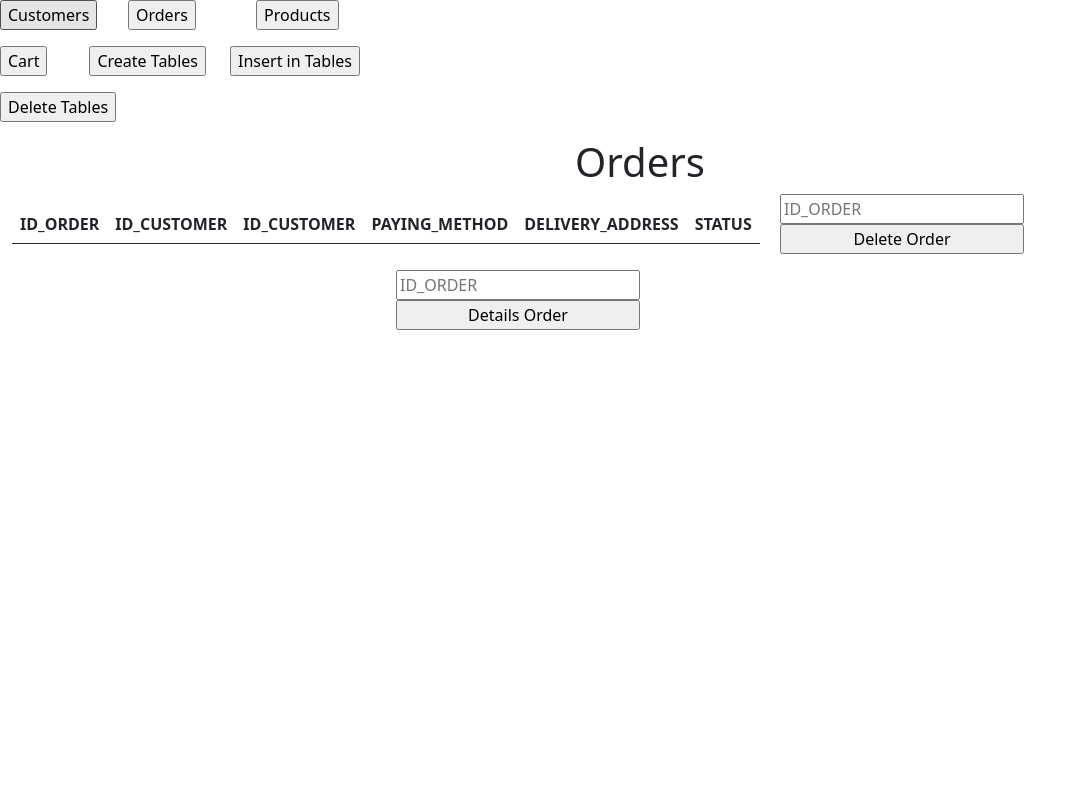
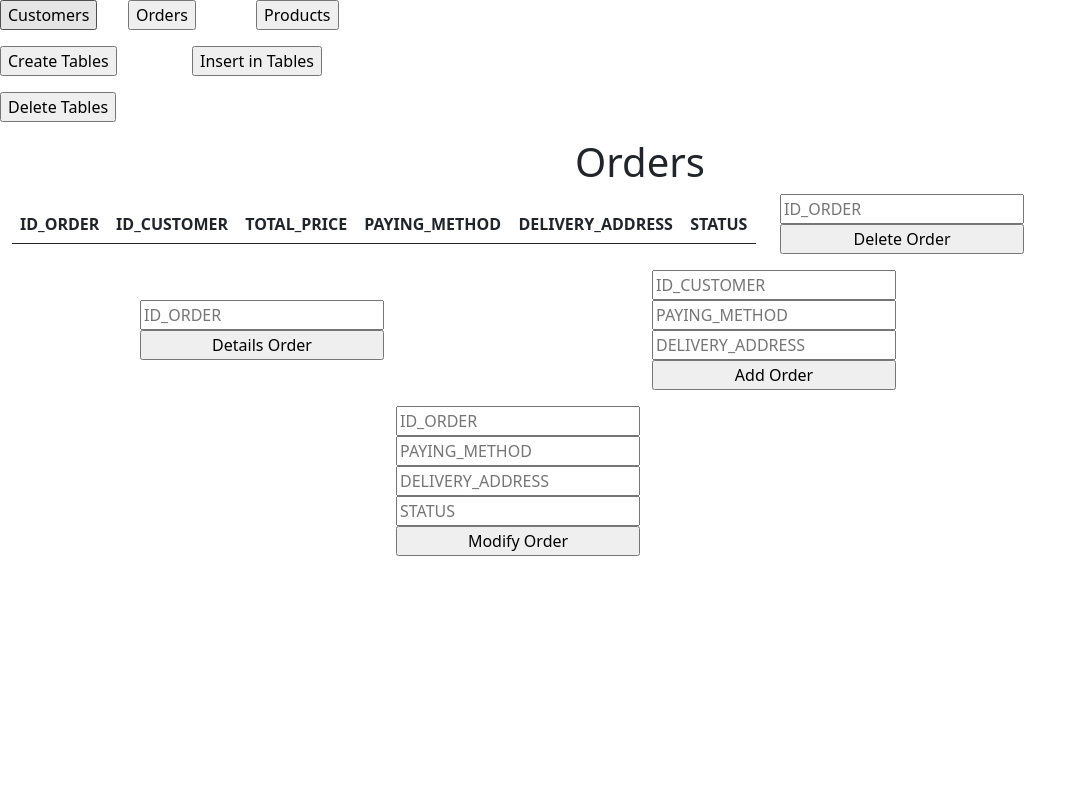
Before and after one commit to claudiuohr/databases_onlineshop, a Flask app: page /orders in a window 1280 px wide. Shown: the top 812 px of the page, without its empty margins (0-1087 px from the left). Run offline with Flask 2, Linux system fonts and the light colour scheme; data that the repository does not hold is empty.

Commit message:
functionalitati la order

```diff
--- a/main.py
+++ b/main.py
@@ -44,7 +44,10 @@ def handle_add_customer():
     nr_telefon = request.form['nr_telefon']
     conn = connect_to_database()
     cursor = conn.cursor()
-    cursor.execute(f"""INSERT INTO client (membership) VALUES ({membership})""")
+    if membership != '':
+        cursor.execute(f"""INSERT INTO client (membership) VALUES ({membership})""")
+    else:
+        cursor.execute(f"""INSERT INTO client (membership) VALUES (DEFAULT)""")
     cursor.execute("""INSERT INTO detalii_client (nume,prenume,adresa,adresa_email,nr_telefon,id_client) VALUES (%s,%s,%s,%s,%s, LAST_INSERT_ID())""",(nume,prenume,adresa,adresa_email,nr_telefon))
     cursor.execute("COMMIT")
     return redirect('/customers')
@@ -60,6 +63,8 @@ def handle_update_customer():
     nr_telefon = request.form['nr_telefon']
     conn = connect_to_database()
     cursor = conn.cursor()
+    if id_client == '':
+        return redirect('/customers')
     if membership != '':
         cursor.execute(f"""UPDATE client SET membership={membership} WHERE id_client={id_client}""")
     if nume != '':
@@ -83,7 +88,6 @@ def handle_delete_customer():
     conn = connect_to_database()
     cursor = conn.cursor()
     cursor.execute(f"""DELETE FROM detalii_client WHERE id_client={id_client}""")
-    cursor.execute(f"""DELETE FROM metoda_de_plata WHERE id_comanda IN (SELECT id_comanda FROM comanda WHERE id_client={id_client})""")
     cursor.execute(f"""DELETE FROM detalii_comanda WHERE id_comanda IN (SELECT id_comanda FROM comanda WHERE id_client={id_client})""")
     cursor.execute(f"""DELETE FROM comanda WHERE id_client={id_client}""")
     cursor.execute(f"""DELETE FROM client WHERE id_client={id_client}""")
@@ -117,6 +121,12 @@ def handle_update_product():
     cantitate=request.form['cantitate']
     conn = connect_to_database()
     cursor = conn.cursor()
+    if id_produs == '':
+        return redirect('/products')
+    cursor.execute(f"""Select disponibilitate from produs where id_produs={id_produs}""")
+    disponibilitate = cursor.fetchone()[0]
+    if disponibilitate == '0':
+        return redirect('/products')
     if denumire != '':
         cursor.execute(""" UPDATE produs SET denumire=%s WHERE id_produs=%s""",(denumire,id_produs))
     if pret != '':
@@ -136,23 +146,30 @@ def handle_delete_product():
     cursor.execute("COMMIT")
     return redirect('/products')
 
-@app.route('/add_to_cart',methods=['GET','POST'])
-def handle_add_to_cart():
+@app.route('/add_to_order',methods=['GET','POST'])
+def handle_add_to_order():
+    id_comanda=request.form['id_comanda']
     id_produs=request.form['id_produs']
-    cantitate=request.form['cantitate']
+    nr_prd=request.form['cantitate']
     conn = connect_to_database()
     cursor = conn.cursor()
-    cursor.execute("""INSERT INTO cos (id_produs,cantitate) VALUES (%s,%s)""",(id_produs,cantitate))
+    if id_produs == '' or nr_prd == '' or id_comanda == '':
+        return redirect('/products')
+    cursor.execute(f"""Select disponibilitate from produs where id_produs={id_produs}""")
+    disponibilitate = cursor.fetchone()[0]
+    if disponibilitate == '0':
+        return redirect('/products')
+    cursor.execute(""" select id_produs from detalii_comanda where id_produs=%s and id_comanda=%s""",(id_produs,id_comanda))
+    id_produs_in_cos = cursor.fetchone()
+    if id_produs_in_cos != None:
+        cursor.execute("""select nr_prd from detalii_comanda where id_produs=%s and id_comanda=%s""",(id_produs,id_comanda))
+        nr_prd_adaugat = cursor.fetchone()[0]
+        nr_prd = int(nr_prd) + int(nr_prd_adaugat)
+        cursor.execute("""UPDATE detalii_comanda SET nr_prd=%s WHERE id_produs=%s and id_comanda=%s""",(nr_prd,id_produs,id_comanda))
+    else:
+        cursor.execute("""INSERT INTO detalii_comanda (id_produs,nr_prd,id_comanda) VALUES (%s,%s,%s)""",(id_produs,nr_prd,id_comanda))
     cursor.execute("COMMIT")
     return redirect('/products')
-
-@app.route('/cart',methods=['GET'])
-def handle_cart():
-    conn = connect_to_database()
-    cursor = conn.cursor()
-    cursor.execute("""SELECT c.id_produs,p.denumire,p.pret,c.cantitate FROM produs p JOIN cos c ON p.id_produs=c.id_produs""")
-    cart = cursor.fetchall()
-    return render_template('cart.html',cart=cart)
 
 @app.route('/modify_cart',methods=['GET','POST'])
 def handle_modify_cart():
@@ -160,6 +177,8 @@ def handle_modify_cart():
     cantitate=request.form['cantitate']
     conn = connect_to_database()
     cursor = conn.cursor()
+    if id_produs == '':
+        return redirect('/cart')
     if cantitate != '':
         cursor.execute("""UPDATE cos SET cantitate=%s WHERE id_produs=%s""",(cantitate,id_produs))
     if cantitate == '0':
@@ -182,6 +201,8 @@ def handle_purchase():
     adresa_livrare=request.form['adresa_livrare']
     conn = connect_to_database()
     cursor = conn.cursor()
+    if id_client == '':
+        return redirect('/cart')
     cursor.execute("""SELECT id_produs,cantitate FROM cos""")
     cart = cursor.fetchall()
     cursor.execute("""INSERT INTO comanda (id_client,pret_total,metoda_plata,adresa_livrare,status) VALUES (%s,%s,%s,%s,%s)""",(id_client,0,metoda_plata,adresa_livrare,'in_curs_de_procesare'))
@@ -211,6 +232,52 @@ def handle_delete_order():
     cursor.execute("COMMIT")
     return redirect('/orders')
 
+@app.route('/add_order',methods=['GET','POST'])
+def handle_add_order():
+    id_client=request.form['id_client']
+    metoda_plata=request.form['metoda_plata']
+    adresa_livrare=request.form['adresa_livrare']
+    conn = connect_to_database()
+    cursor = conn.cursor()
+    if id_client == '' or adresa_livrare == '':
+        return redirect('/orders')
+    cursor.execute("""INSERT INTO comanda (id_client,pret_total,metoda_plata,adresa_livrare,status) VALUES (%s,%s,%s,%s,%s)""",(id_client,0,metoda_plata,adresa_livrare,'in_curs_de_procesare'))
+    cursor.execute("COMMIT")
+    return redirect('/orders')
+
+@app.route('/modify_order',methods=['GET','POST'])
+def handle_modify_order():
+    id_comanda=request.form['id_comanda']
+    metoda_plata=request.form['metoda_plata']
+    adresa_livrare=request.form['adresa_livrare']
+    status=request.form['status']
+    conn = connect_to_database()
+    cursor = conn.cursor()
+    if id_comanda == '' :
+        return redirect('/orders')
+    if metoda_plata != '' :
+        cursor.execute("""UPDATE comanda SET metoda_plata=%s WHERE id_comanda=%s""",(metoda_plata,id_comanda))
+    if adresa_livrare != '' :
+        cursor.execute("""UPDATE comanda SET adresa_livrare=%s WHERE id_comanda=%s""",(adresa_livrare,id_comanda))
+    if status != '' :
+        cursor.execute("""UPDATE comanda SET status=%s WHERE id_comanda=%s""",(status,id_comanda))
+    if metoda_plata == '' and adresa_livrare == '' and status == '' :
+        return redirect('/orders')
+    cursor.execute("COMMIT")
+    return redirect('/orders')
+
+@app.route('/modify_product_quantity',methods=['GET','POST'])
+def handle_modify_product_quantity():
+    id_produs=request.form['id_produs']
+    cantitate=request.form['cantitate']
+    conn = connect_to_database()
+    cursor = conn.cursor()
+    if id_produs == '' or cantitate == '':
+        return redirect('/orders')
+    cursor.execute("""UPDATE detalii SET cantitate=%s WHERE id_produs=%s and id_comanda""",(cantitate,id_produs,id_comanda))
+    cursor.execute("COMMIT")
+    return redirect('/orders')
+
 @app.route('/details_order_btn',methods=['GET','POST'])
 def handle_details_order_btn():
     id_comanda=request.form['id_comanda']
@@ -225,7 +292,8 @@ def handle_details_order():
     if id_comanda:
         conn = connect_to_database()
         cursor = conn.cursor()
-        cursor.execute(f"""SELECT id_comanda,id_produs,nr_prd FROM detalii_comanda where id_comanda={id_comanda}""")
+        cursor.execute(f"""SELECT d.id_comanda,d.id_produs,p.denumire,d.nr_prd,p.pret FROM detalii_comanda d join produs p on d.id_produs=p.id_produs
+        where id_comanda={id_comanda}""")
         details_orders = cursor.fetchall()
         return render_template('details_orders.html',details_orders=details_orders)
     else:
--- a/templates/blocks/header_block.html
+++ b/templates/blocks/header_block.html
@@ -13,11 +13,6 @@
     <div class="col">
         <form action="/products" method="get">
             <input type="submit" value="Products">
-        </form>
-    </div>
-    <div class="col">
-        <form action="/cart" method="get">
-            <input type="submit" value="Cart">
         </form>
     </div>
     <div class="col">
--- a/templates/details_orders.html
+++ b/templates/details_orders.html
@@ -15,7 +15,9 @@
                             <tr>
                                 <th scope="col">ID_ORDER</th>
                                 <th scope="col">ID_PRODUCT</th>
+                                <th scope="col">NAME</th>
                                 <th scope="col">QUANTITY</th>
+                                <th scope="col">PRICE</th>
                             </tr>
                         </thead>
                         <tbody>
@@ -24,6 +26,8 @@
                                 <th scope="row">{{ details_order[0] }}</th>
                                 <td>{{ details_order[1] }}</td>
                                 <td>{{ details_order[2] }}</td>
+                                <td>{{ details_order[3] }}</td>
+                                <td>{{ details_order[4] }}</td>
                             </tr>
                             {% endfor %}
                         </tbody>
--- a/templates/orders.html
+++ b/templates/orders.html
@@ -15,7 +15,7 @@
                             <tr>
                                 <th scope="col">ID_ORDER</th>
                                 <th scope="col">ID_CUSTOMER</th>
-                                <th scope="col">ID_CUSTOMER</th>
+                                <th scope="col">TOTAL_PRICE</th>
                                 <th scope="col">PAYING_METHOD</th>
                                 <th scope="col">DELIVERY_ADDRESS</th>
                                 <th scope="col">STATUS</th>
@@ -48,6 +48,23 @@
                         <input type="submit" value="Details Order" style="width:50%">
                     </form>
                 </div>
+                <div class="col-1" style="width:40%">
+                    <form action="/add_order" method="post">
+                        <input type="text" name="id_client" id="id_client" placeholder="ID_CUSTOMER" class="input_form">
+                        <input type="text" name="metoda_plata" id="metoda_plata" placeholder="PAYING_METHOD" class="input_form">
+                        <input type="text" name="adresa_livrare" id="adresa_livrare" placeholder="DELIVERY_ADDRESS" class="input_form">
+                        <input type="submit" value="Add Order" style="width:50%">
+                    </form>
+                </div>
+                <div class="col-1" style="width:40%">
+                    <form action="/modify_order" method="post">
+                        <input type="text" name="id_comanda" id="id_comanda" placeholder="ID_ORDER" class="input_form">
+                        <input type="text" name="metoda_plata" id="metoda_plata" placeholder="PAYING_METHOD" class="input_form">
+                        <input type="text" name="adresa_livrare" id="adresa_livrare" placeholder="DELIVERY_ADDRESS" class="input_form">
+                        <input type="text" name="status" id="status" placeholder="STATUS" class="input_form">
+                        <input type="submit" value="Modify Order" style="width:50%">
+                    </form>
+                </div>
             </div>
         </div>
         {% include 'blocks/js_links.html' %}
--- a/templates/products.html
+++ b/templates/products.html
@@ -55,10 +55,11 @@
                     </form>
                 </div>
                 <div class="col-1" style="width:40%">
-                    <form action="/add_to_cart" method="post">
+                    <form action="/add_to_order" method="post">
+                        <input type="text" name="id_comanda" id="id_comanda" placeholder="ID_ORDER" class="input_form">
                         <input type="text" name="id_produs" id="id_produs" placeholder="ID_PRODUCT" class="input_form">
                         <input type="text" name="cantitate" id="cantitate" placeholder="Quantity" class="input_form">
-                        <input type="submit" value="Add to cart" style="width:50%">
+                        <input type="submit" value="Add to order" style="width:50%">
                     </form>
                 </div>
             </div>
```
Also changed, not shown: database_management.py (+31 -40 lines), templates/cart.html (deleted, +0 -58 lines).
